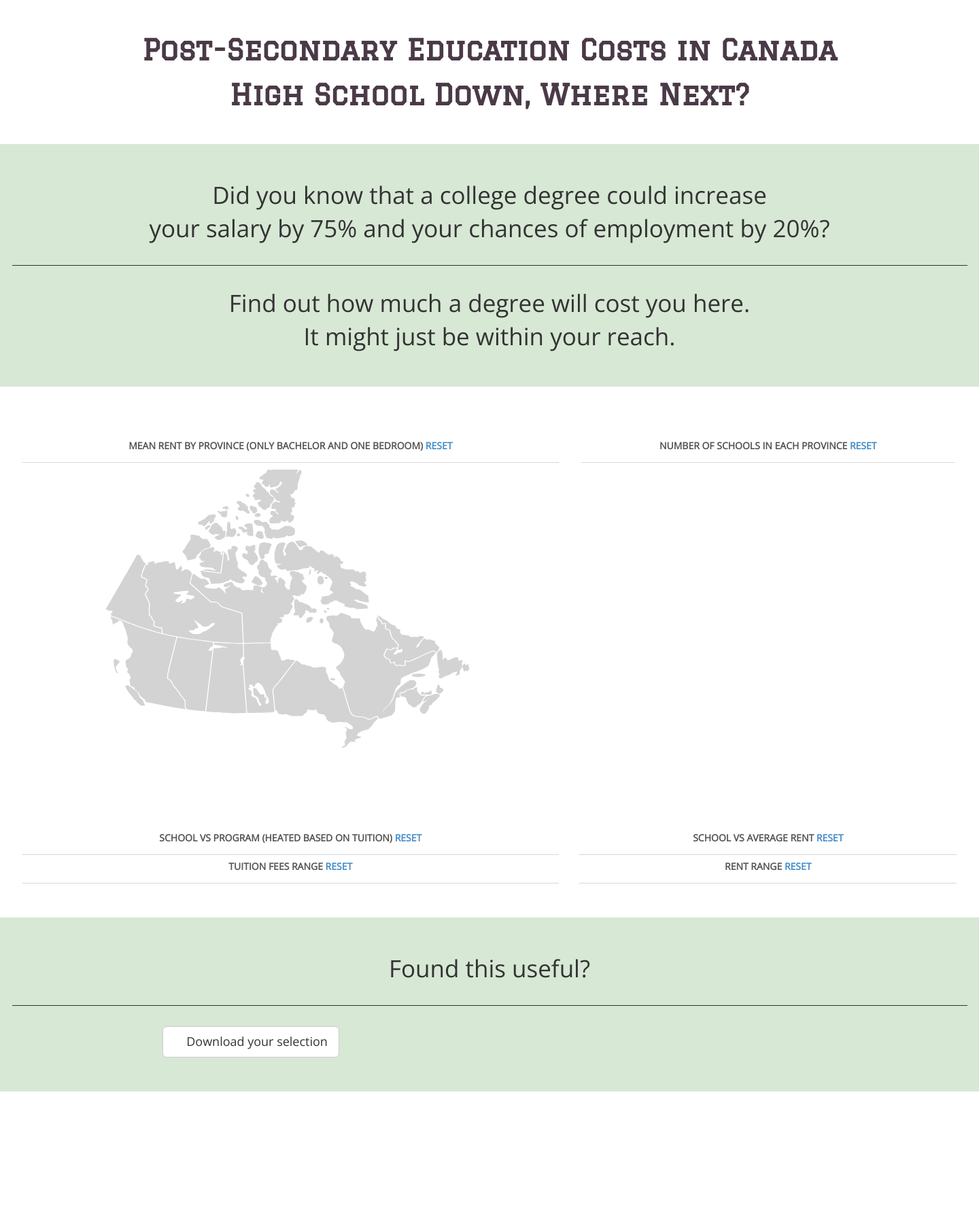
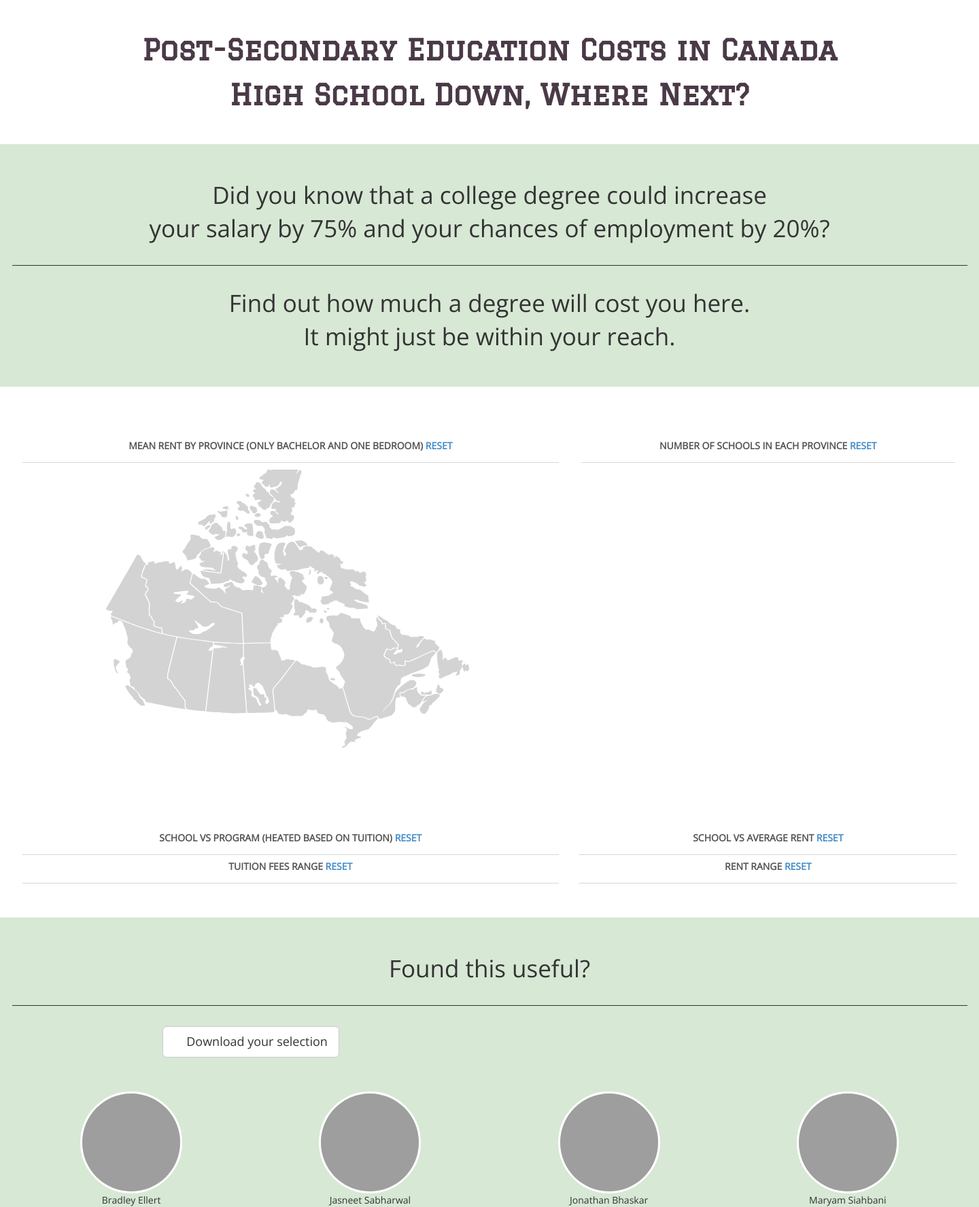
Before and after one commit to KonceptGeek/sfu-data-crunchers, a Django app: template YouthEmployment/templates/index.html in a window 1440 px wide. Shown: the whole page at 68% size. Before the commit the page ends 1606 px from the top, so only its background shows below. Run offline with Django 3.2, Linux system fonts and the light colour scheme; the template is opened without the code that fills it, so the values that code supplies are empty; some libraries are stand-ins or nearby versions; some web fonts are replaced; grey boxes are pictures that could not be loaded.

Commit message:
added images

```diff
--- a/YouthEmployment/templates/assets/css/youthemployment.css
+++ b/YouthEmployment/templates/assets/css/youthemployment.css
@@ -94,3 +94,7 @@ h2 {
 .dc-chart .axis path, .axis line {
     stroke: #555;
 }
+
+.imgportrait {
+    border: 3px solid white;
+}
--- a/YouthEmployment/templates/index.html
+++ b/YouthEmployment/templates/index.html
@@ -348,6 +348,33 @@
                 <div class="col-md-6">
                     <button type="button" download="data.csv" class="btn btn-lg btn-default" aria-label="Download Data" id="download-data"><span class="glyphicon glyphicon-download-alt" aria-hidden="true"></span> Download your selection</button>
                 </div>
+            </div>
+            <div class="row">
+                <div class="col-md-3">
+                    <div class="authors">
+                        <img src="{% static 'img/brad.jpg' %}" class="img-circle imgportrait" height="150" width="150">
+                        <div class="author-name">Bradley Ellert</div>
+                    </div>
+                </div>
+                <div class="col-md-3">
+                    <div class="authors">
+                        <img src="{% static 'img/jasneet.png' %}" class="img-circle imgportrait" height="150" width="150">
+                        <div class="author-name">Jasneet Sabharwal</div>
+                    </div>
+                </div>
+                <div class="col-md-3">
+                    <div class="authors">
+                        <img src="{% static 'img/jonathan.jpg' %}" class="img-circle imgportrait" height="150" width="150">
+                        <div class="author-name">Jonathan Bhaskar</div>
+                    </div>
+                </div>
+                <div class="col-md-3">
+                    <div class="authors">
+                        <img src="{% static 'img/maryam.jpg' %}" class="img-circle imgportrait" height="150" width="150">
+                        <div class="author-name">Maryam Siahbani</div>
+                    </div>
+                </div>
+
             </div>
         </div>
     </div>
```
